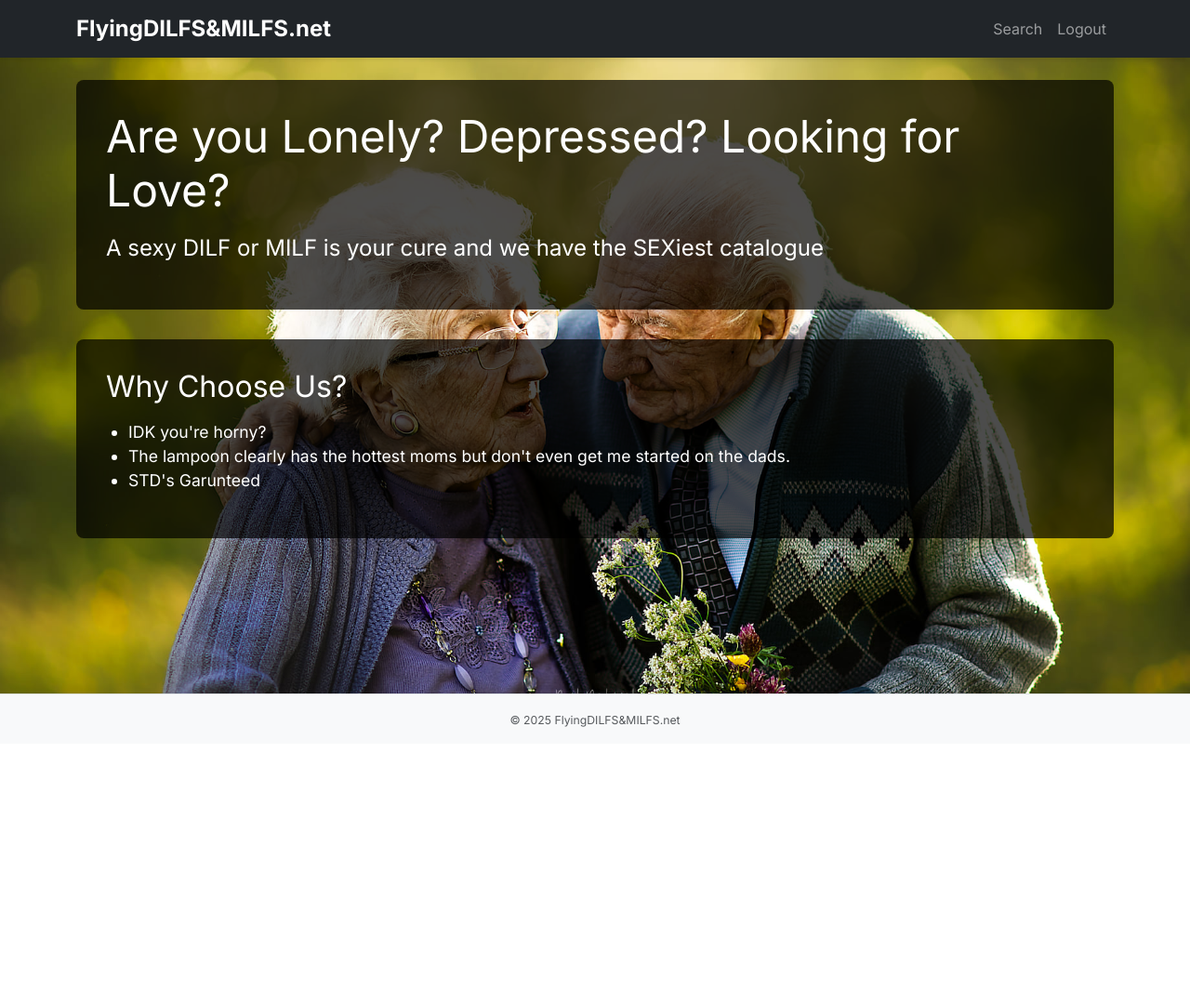
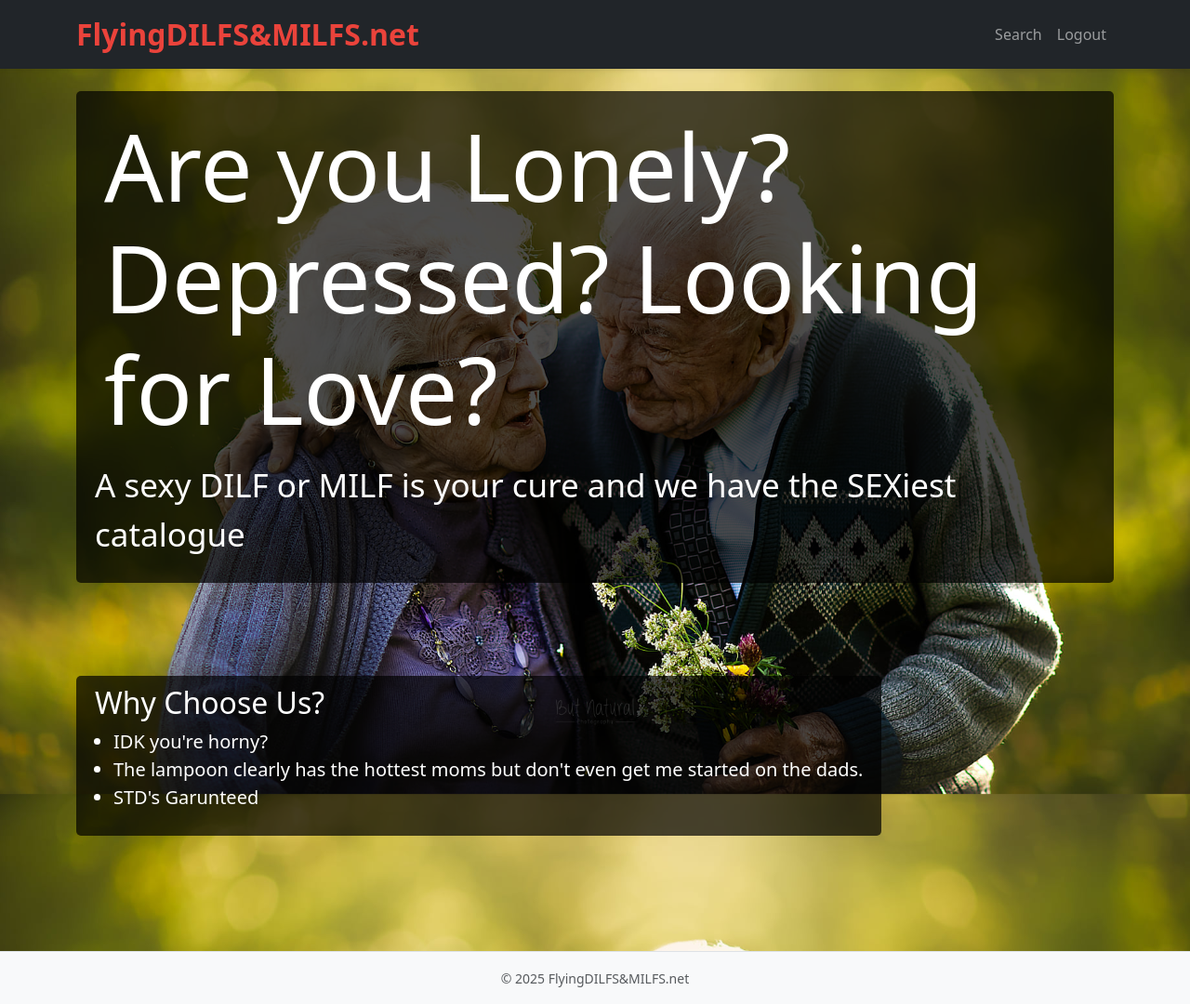
Before and after one commit to 1020robert/LampoonTech, a Flask app: page / in a window 1280 px wide. Shown: the whole page at 93% size. Before the commit the page ends 782 px from the top, so only its background shows below. Run offline with Flask 3, Linux system fonts and the light colour scheme; a user stored in the database is signed in; some libraries are stand-ins or nearby versions.

Commit message:
Update styles.css

```diff
--- a/static/styles.css
+++ b/static/styles.css
@@ -1,70 +1,90 @@
-/* Base font and layout */
-body {
-    font-family: 'Inter', sans-serif;
-    background-color: #f8f9fa;
+html, body {
+    height: 100%;
     margin: 0;
-    padding: 0;
     display: flex;
     flex-direction: column;
-    min-height: 100vh;
 }
 
+/* Main content area expands to push the footer down */
 main {
     flex: 1;
 }
 
-/* Navbar brand styling */
-.navbar-brand {
-    font-size: 1.5rem;
+/* Size for brand */
+nav .navbar-brand {
+    font-size: xx-large;
 }
 
-/* Page backgrounds */
+/* Colors for brand */
+nav .navbar-brand .blue {
+    color: #537fbe;
+}
+nav .navbar-brand .red {
+    color: #ea433b;
+}
+nav .navbar-brand .yellow {
+    color: #f5b82e;
+}
+nav .navbar-brand .green {
+    color: #2e944b;
+}
+
+/* Backgrounds for specific pages */
 body.login-page {
-    background: url(/static/Harvard.jpg) center center / cover no-repeat fixed;
+    background-image: url(/static/Harvard.jpg);
+    background-size: cover;
+    background-repeat: no-repeat;
+    background-position: center;
+    background-attachment: fixed;
 }
+
 body.index-page {
-    background: url(/static/test.jpg) center 20% / cover no-repeat fixed;
+    background-image: url(/static/test.jpg);
+    background-size: cover;
+    background-repeat: no-repeat;
+    background-position: center 20%;
+    background-attachment: fixed;
 }
+
 body.about-page {
-    background: url(/static/jupiter.jpeg) center center / cover no-repeat fixed;
+    background-image: url(/static/jupiter.jpeg);
+    background-size: cover;
+    background-repeat: no-repeat;
+    background-position: center;
+    background-attachment: fixed;
+}
+
+body.default-page {
+    background-color: #f8f9fa;
 }
 
 /* Section styles */
 .top, .features {
     background-color: rgba(0, 0, 0, 0.7);
     color: white;
-    padding: 2rem;
-    border-radius: 0.5rem;
-    margin-bottom: 2rem;
+    padding: 10px 20px;
+    border-radius: 5px;
+    display: inline-block;
 }
 
 .top h1 {
-    font-size: 3rem;
-    margin-bottom: 1rem;
+    font-size: 100px;
+    padding: 10px;
 }
 
 .top p {
-    font-size: 1.5rem;
+    font-size: 35px;
 }
 
 .features {
-    font-size: 1.1rem;
+    margin: 100px auto;
+    font-size: 20px;
     text-align: left;
 }
 
 .features ul {
-    padding-left: 1.5rem;
+    padding-left: 20px;
 }
 
 .features h2 {
-    margin-bottom: 1rem;
-}
-
-/* Utility classes */
-.text-primary {
-    color: #007bff !important;
-}
-
-footer {
-    font-size: 0.875rem;
-}
+    text-align:
```
